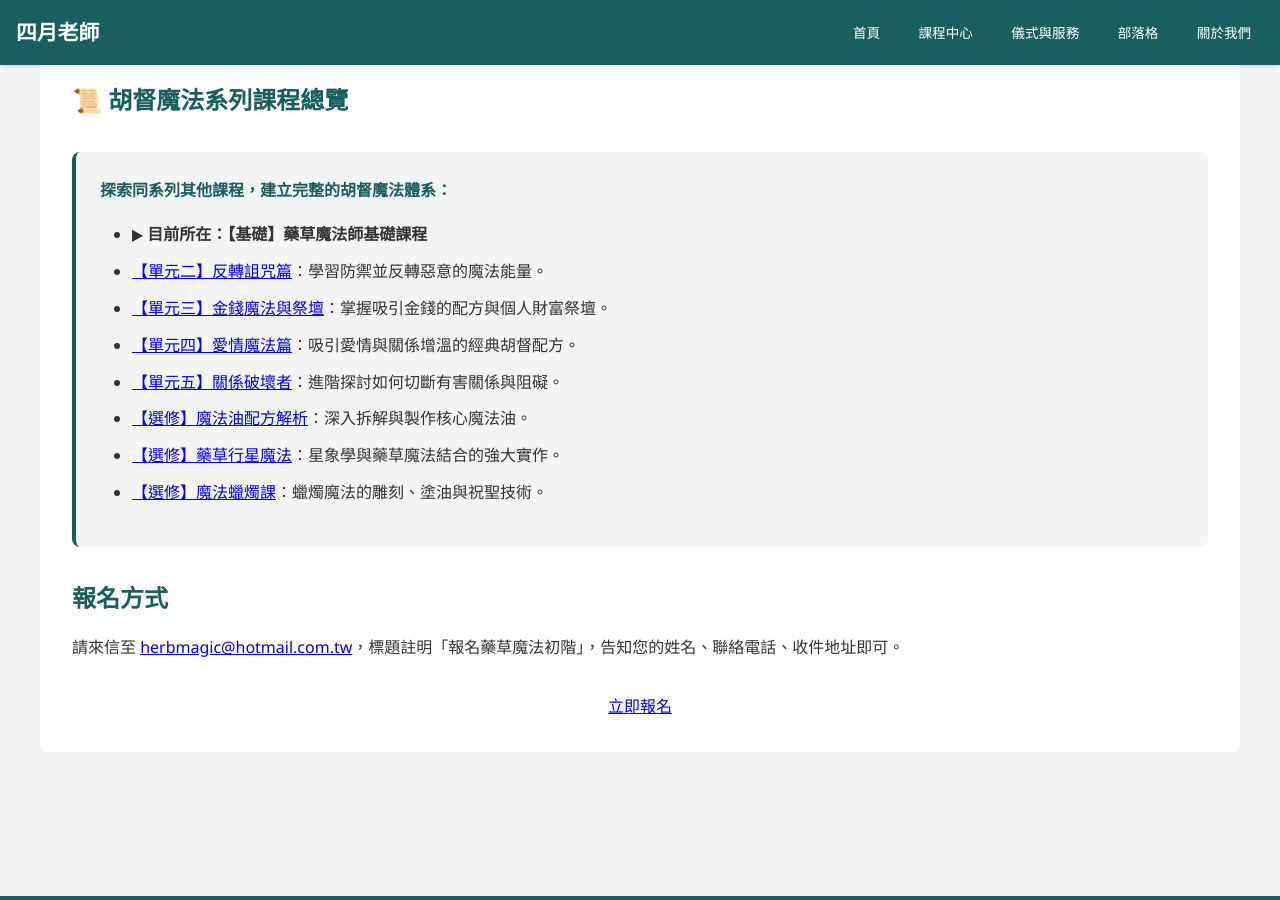
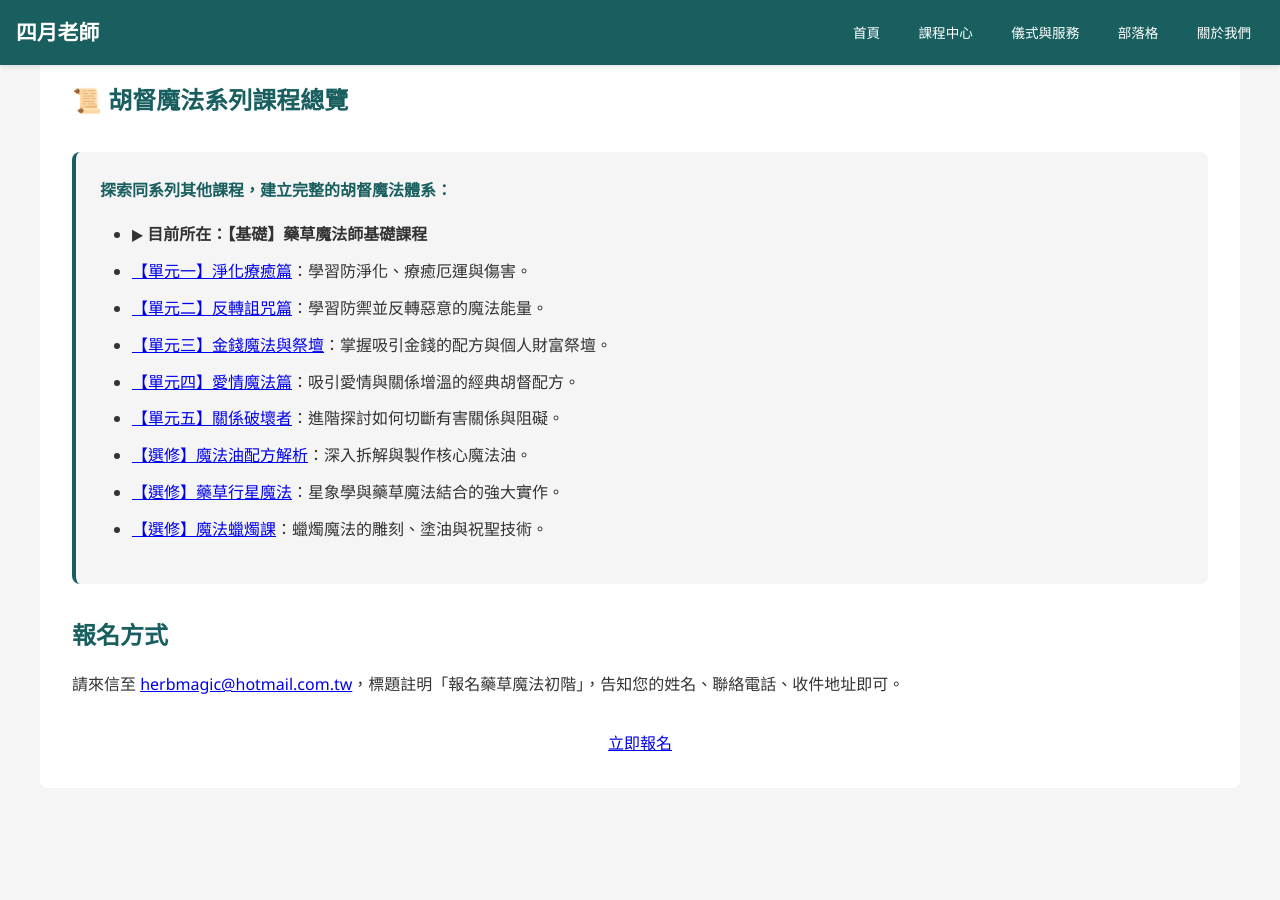
Before and after one commit to light4uliuphone-lang/hoodoo, a Jekyll site: the page built from courses/course-hoodoo-00.html, in a window 1280 px wide and 900 px high, scrolled down 1758 px. Built offline with Jekyll 4.4.1, drawn with Linux system fonts in a browser that asks for light colours.

Commit message:
Update course-hoodoo-00.html

```diff
--- a/courses/course-hoodoo-00.html
+++ b/courses/course-hoodoo-00.html
@@ -58,6 +58,7 @@ title: "藥草魔法師基礎課程 - 四月老師"
             <p style="margin-bottom: 1rem; font-weight: bold; color: #1a5f5f;">探索同系列其他課程，建立完整的胡督魔法體系：</p>
             <ul style="line-height: 1.8;">
                 <li><strong>▶ 目前所在：【基礎】藥草魔法師基礎課程</strong></li>
+                <li><a href="/courses/course-hoodoo-02/">【單元一】淨化療癒篇</a>：學習防淨化、療癒厄運與傷害。</li>
                 <li><a href="/courses/course-hoodoo-02/">【單元二】反轉詛咒篇</a>：學習防禦並反轉惡意的魔法能量。</li>
                 <li><a href="/courses/course-hoodoo-03/">【單元三】金錢魔法與祭壇</a>：掌握吸引金錢的配方與個人財富祭壇。</li>
                 <li><a href="/courses/course-hoodoo-04/">【單元四】愛情魔法篇</a>：吸引愛情與關係增溫的經典胡督配方。</li>
```
